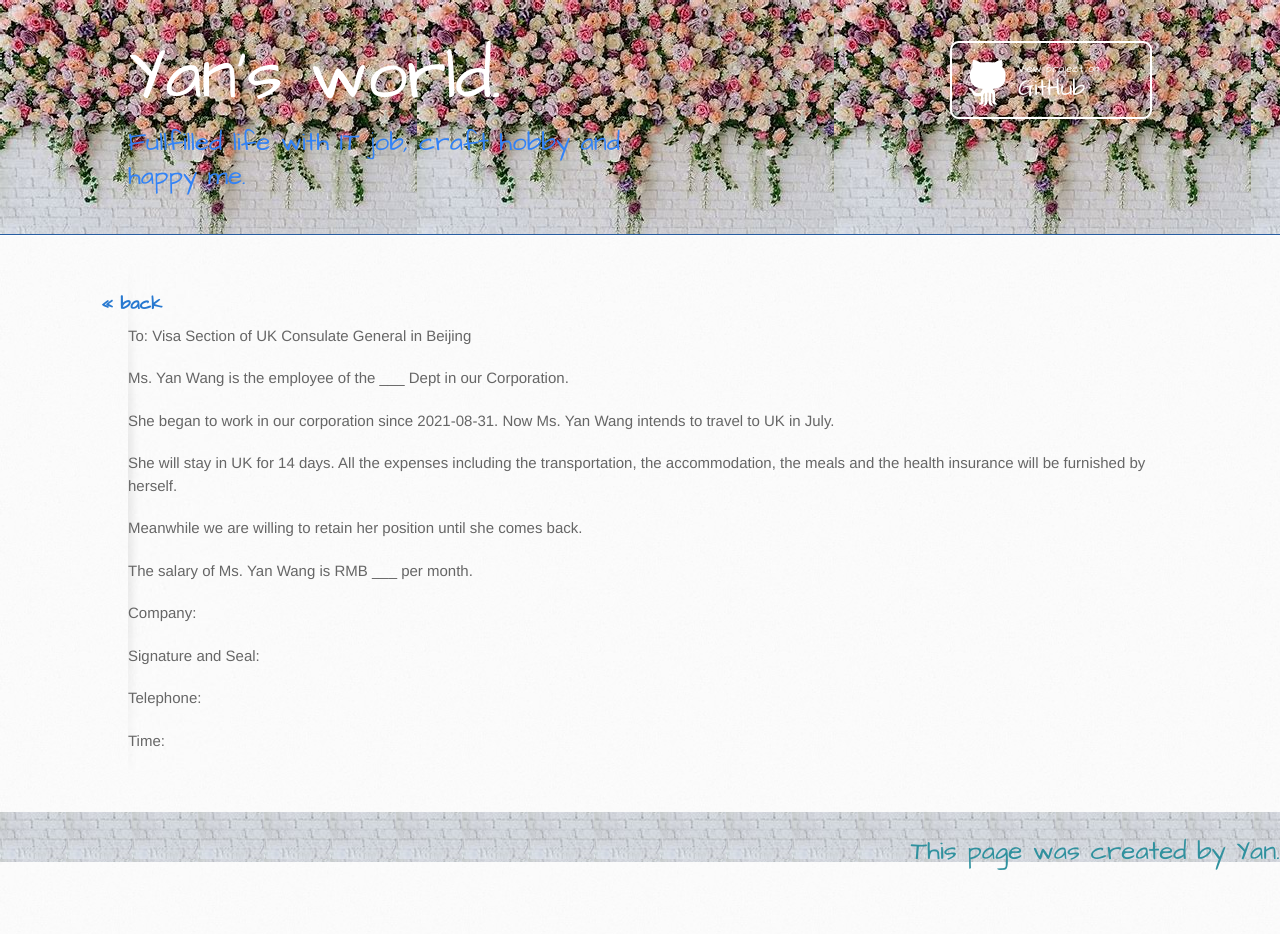
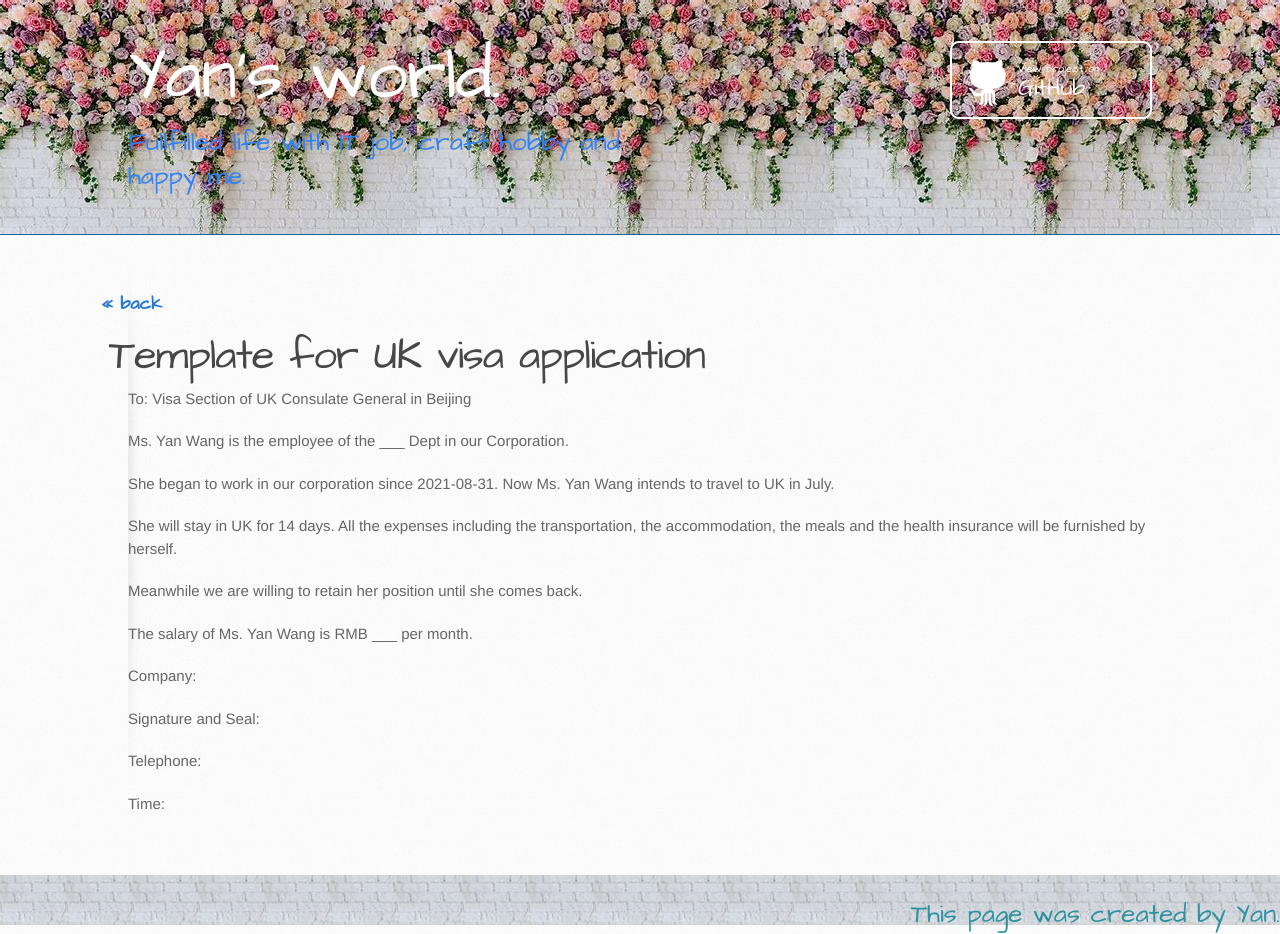
Before and after one commit to itcraftme/itcraftme, a Jekyll site: the page built from docs/me/VisaTemplateCompany.md, in a window 1280 px wide. Built offline with Jekyll 4.4.1, drawn with Linux system fonts in a browser that asks for light colours; our own code applies the rules of GitHub Pages for plain Markdown files; before the commit the page ends 900 px from its top, so only the background shows below that.

Commit message:
Update VisaTemplateCompany.md

```diff
--- a/docs/me/VisaTemplateCompany.md
+++ b/docs/me/VisaTemplateCompany.md
@@ -1,4 +1,5 @@
-###  [<< back](./UKVisa.md)
+### [<< back](./UKVisa.md)
+# Template for UK visa application
 To: Visa Section of UK Consulate General in Beijing
 
 Ms. Yan Wang is the employee of the ___ Dept in our Corporation.
```
